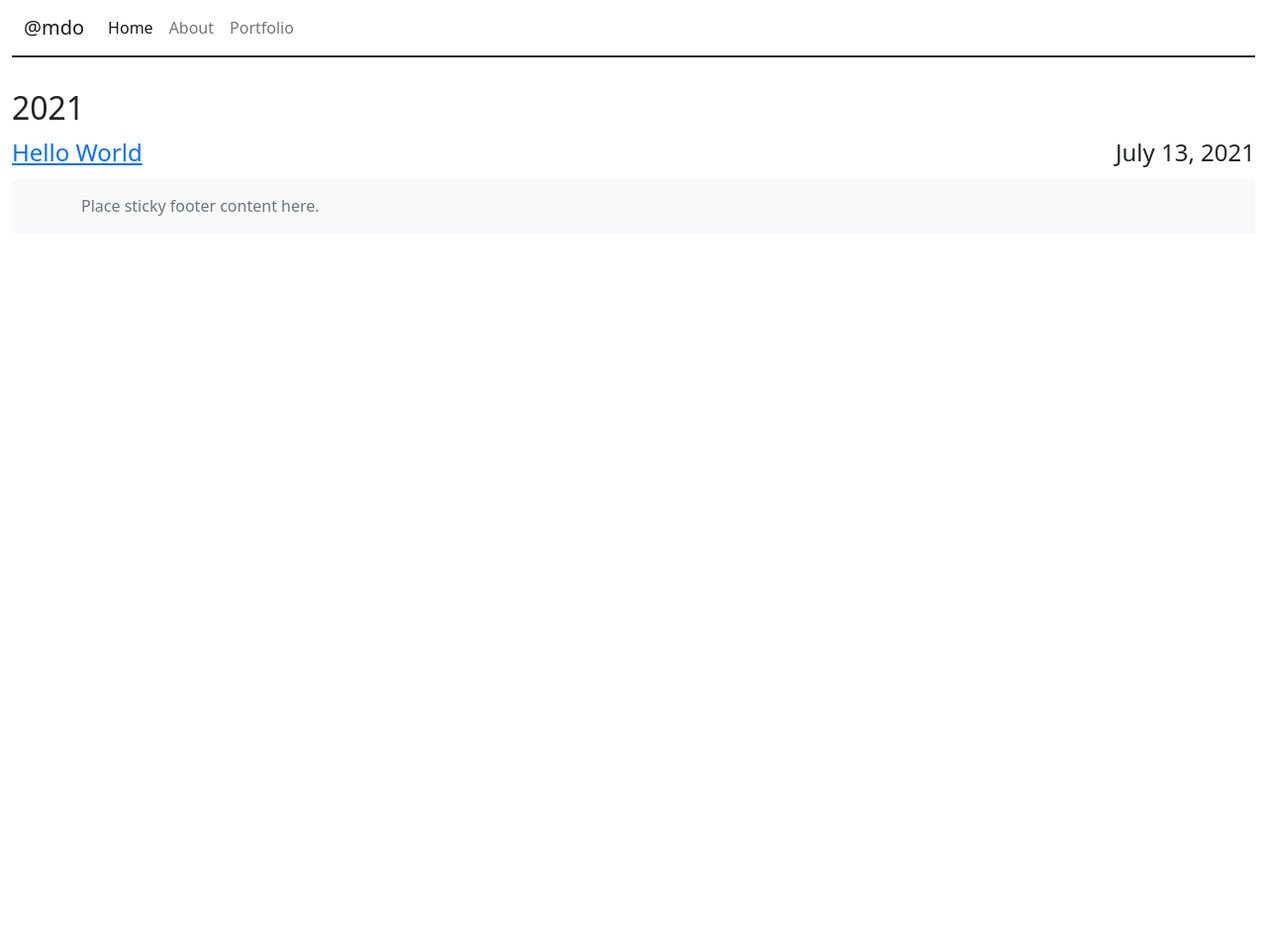
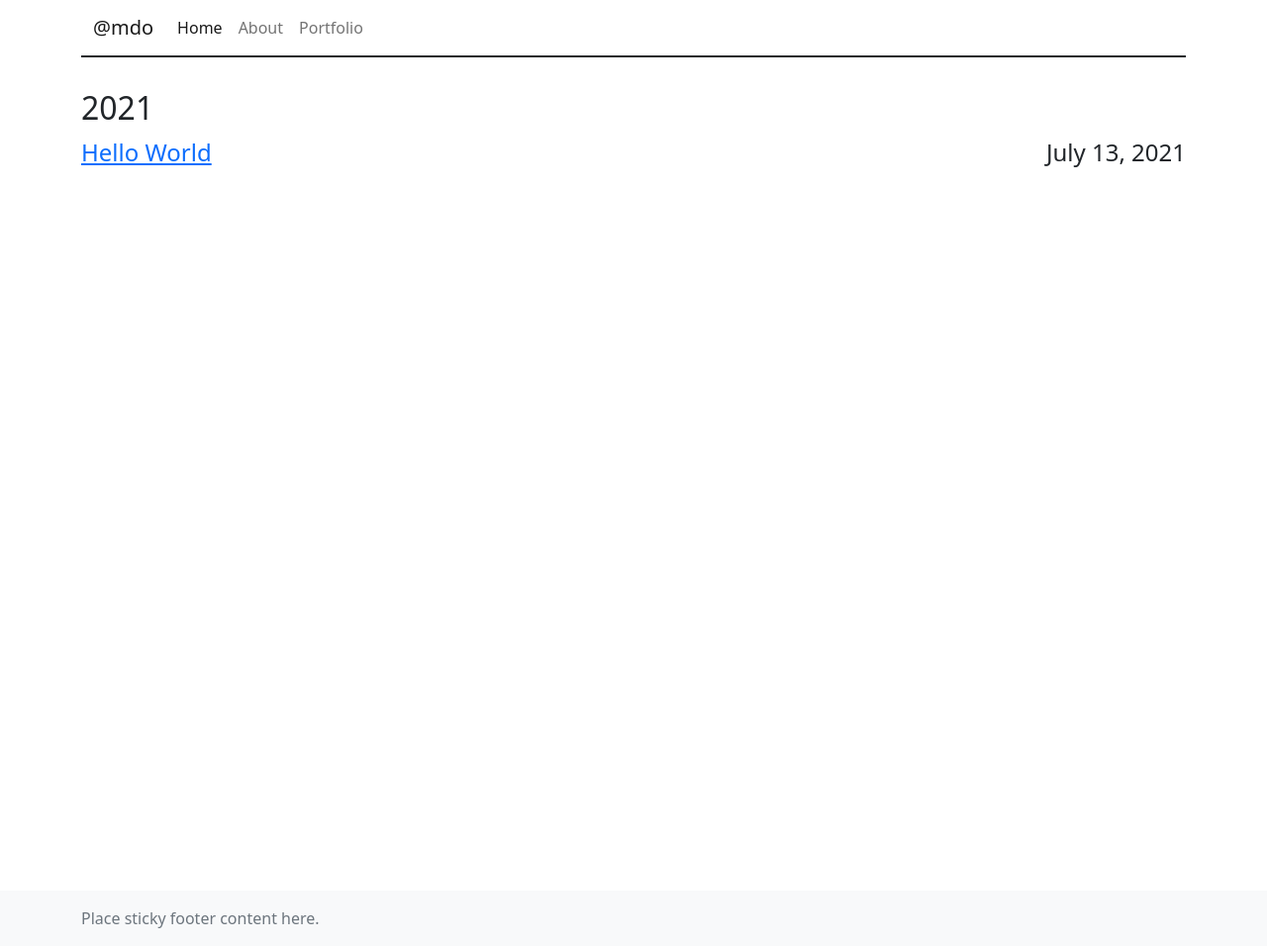
Before and after one commit to andrewhwanpark/brutalist-blog, a Jekyll site: the page built from index.html, in a window 1280 px wide. Shown: the whole page at 99% size. Built offline with Jekyll 4.4.1, drawn with Linux system fonts in a browser that asks for light colours; before the commit the page ends 900 px from its top, so only the background shows below that.

Commit message:
Make footer sticky

```diff
--- a/_layouts/default.html
+++ b/_layouts/default.html
@@ -1,5 +1,5 @@
 <!DOCTYPE html>
-<html lang="en-us">
+<html lang="en-us" class="h-100">
   <head>
     <title>Insert your title here</title>
     <!-- Bootstrap -->
@@ -13,17 +13,12 @@
     <!-- Custom stylesheet -->
     <link rel="stylesheet" href="/assets/css/styles.css" />
   </head>
-  <body>
-    <div class="container-fluid">
+  <body class="h-100">
+    <div class="container wrap">
       {% include navigation.html %}
       <div class="body">{{ content }}</div>
-
-      <footer class="footer mt-auto py-3 bg-light">
-        <div class="container">
-          <span class="text-muted">Place sticky footer content here.</span>
-        </div>
-      </footer>
     </div>
+    {% include footer.html %}
     <!-- JS for Bootstrap -->
     <script
       src="https://cdn.jsdelivr.net/npm/bootstrap@5.0.2/dist/js/bootstrap.bundle.min.js"
```
